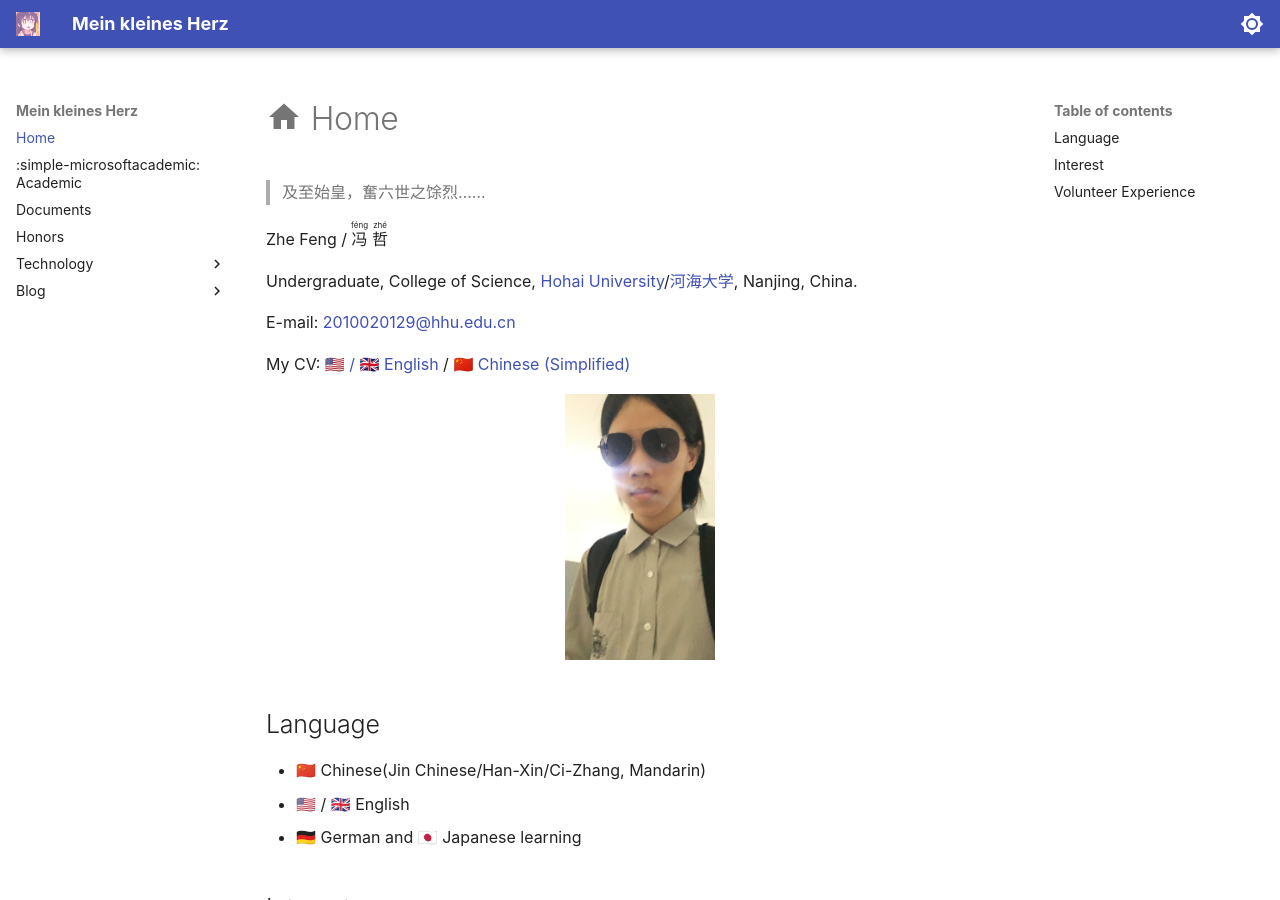
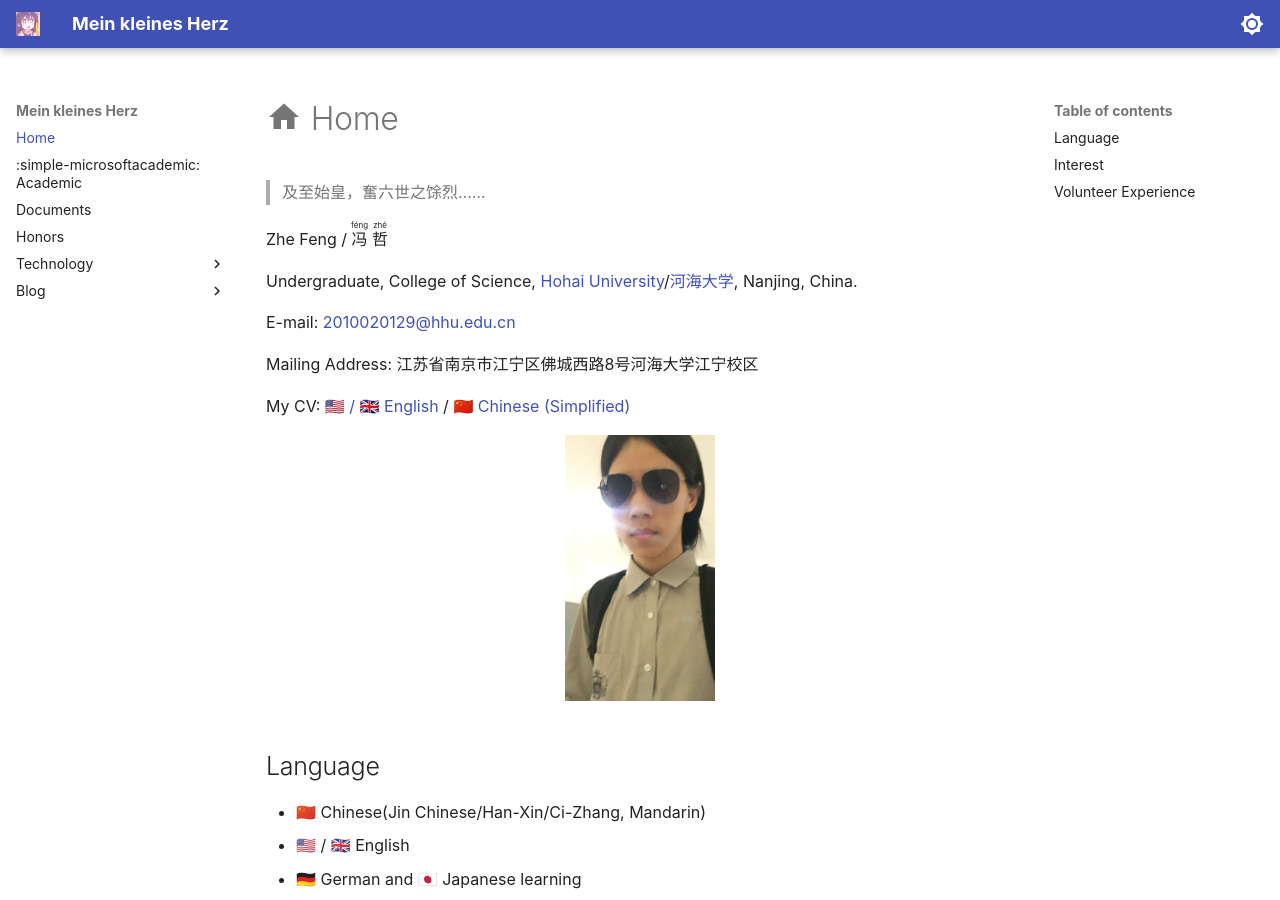
Before and after one commit to ph3n92h3/ph3n92h3.github.io, an MkDocs documentation site: the page built from docs/index.md, in a window 1280 px wide and 900 px high. Built offline with MkDocs 1.6.1 and Material for MkDocs 9.7.7, drawn with Linux system fonts in a browser that asks for light colours.

Commit message:
增加邮寄地址（

```diff
--- a/docs/index.md
+++ b/docs/index.md
@@ -7,6 +7,8 @@ Zhe Feng / <ruby>冯<rt>féng</rt></ruby> <ruby>哲<rt>zhé</rt></ruby>
 Undergraduate, College of Science, [Hohai University](https://en.hhu.edu.cn/)/[河海大学](https://hhu.edu.cn/), Nanjing, China.
 
 E-mail: [2010020129@hhu.edu.cn](mailto:2010020129@hhu.edu.cn)
+
+Mailing Address: 江苏省南京市江宁区佛城西路8号河海大学江宁校区
 
 My CV: [🇺🇸 / 🇬🇧 English](https://github.com/ph3n92h3/ph3n92h3.github.io/blob/main/CV-PS/CV_en.tex) / [🇨🇳 Chinese (Simplified)](https://github.com/ph3n92h3/ph3n92h3.github.io/blob/main/CV-PS/CV_zh.tex)
 
```
